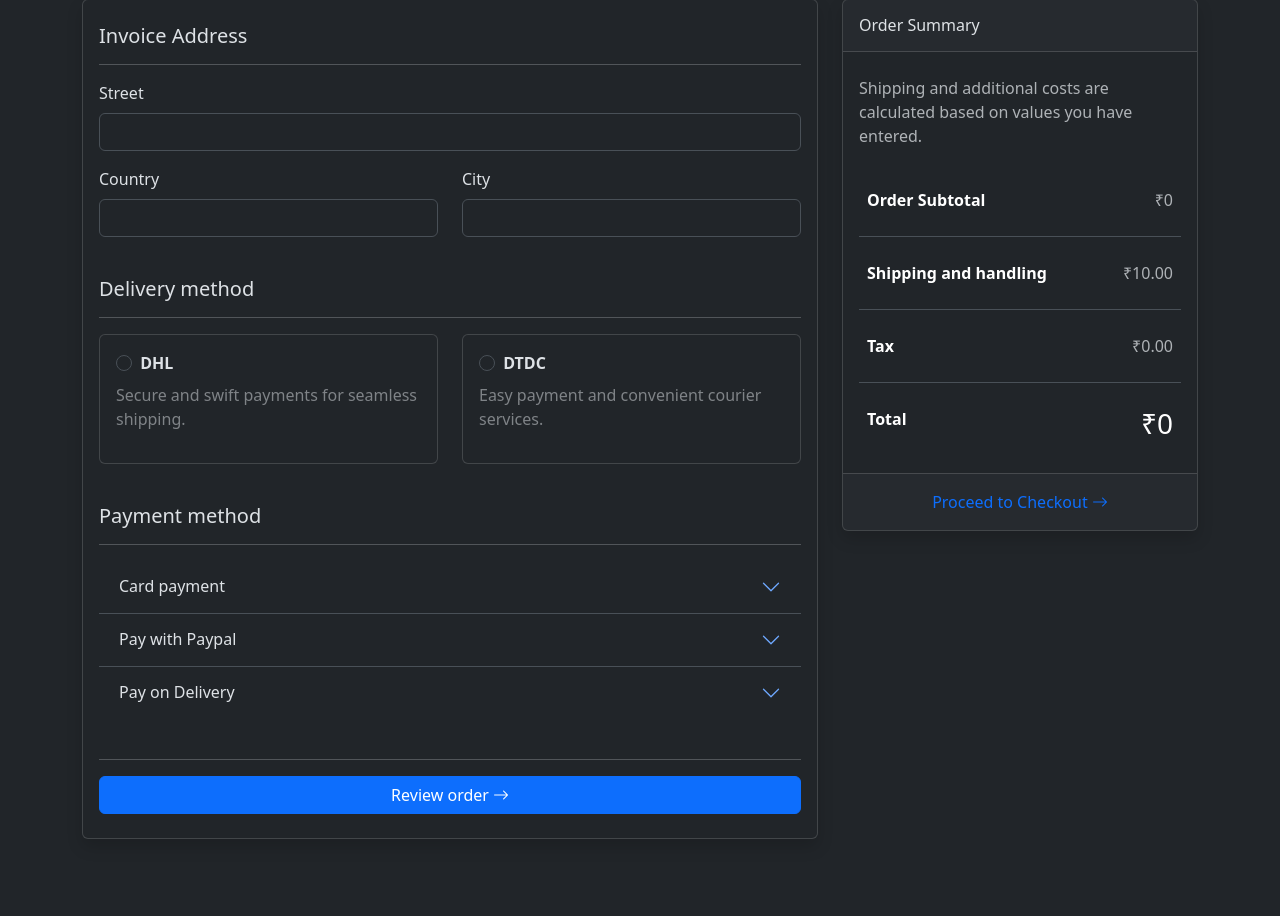
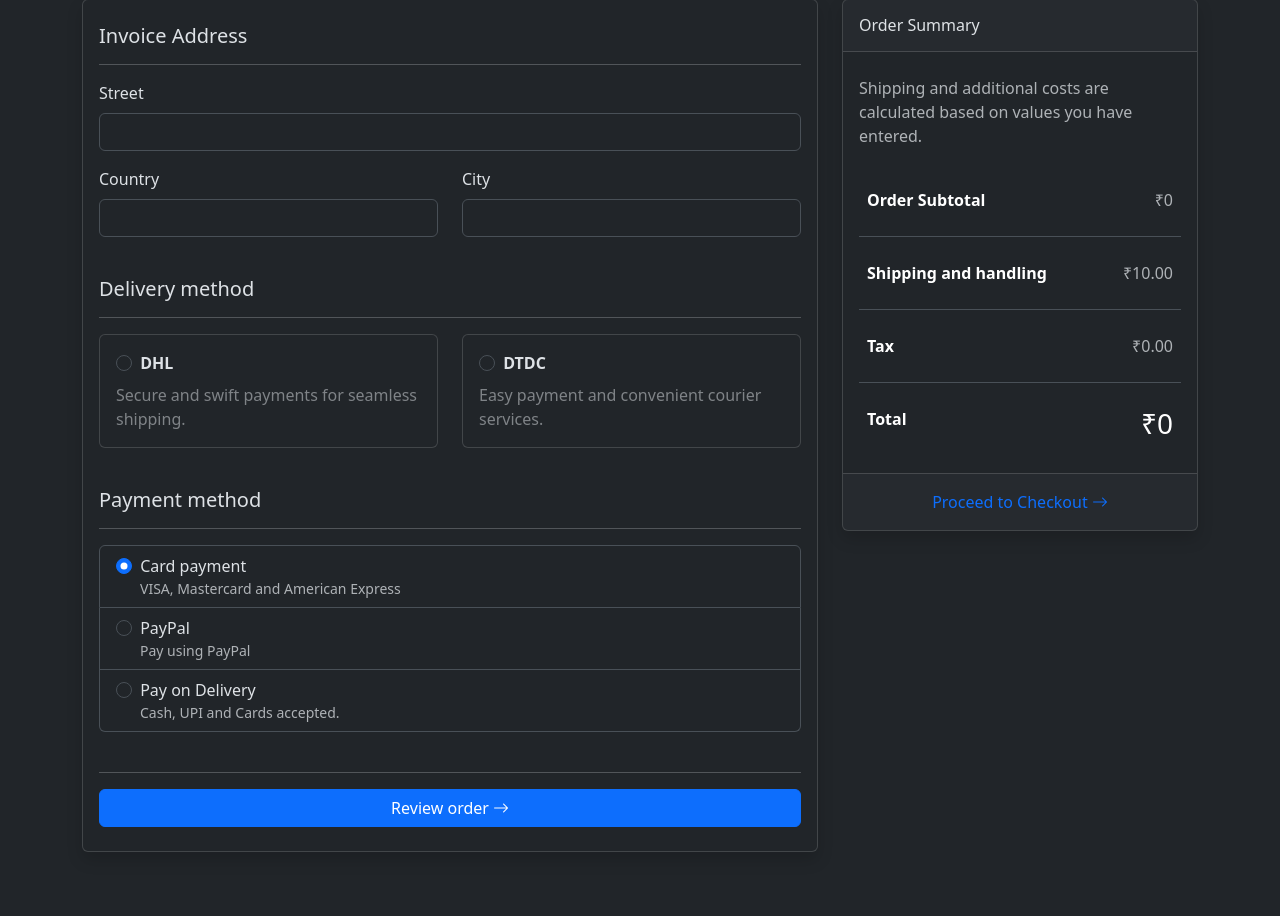
Before and after one commit to henry-jacq/eazycart, a Flask app: page /checkout in a window 1280 px wide. Shown: the part 284-1200 px from the top of the page. Before the commit the page ends 1123 px from the top, so only its background shows below. Run offline with Flask 3, Linux system fonts and the light colour scheme.

Commit message:
Change: checkout page updated

```diff
--- a/templates/checkout.html
+++ b/templates/checkout.html
@@ -16,7 +16,7 @@
                         <div class="row">
                             <div class="col-12 mb-3">
                                 <label for="invoice-street" class="form-label">Street</label>
-                                <input type="email" class="form-control" id="invoice-street">
+                                <input type="text" class="form-control" id="invoice-street">
                             </div>
                             <div class="col-md-6 mb-3">
                                 <label for="invoice-country" class="form-label">Country</label>
@@ -32,25 +32,22 @@
                         <h5 class="fw-normal mt-2 mb-3">Delivery method</h5>
                         <hr>
                         <div class="row">
-                            <div class="col-sm-12 col-md-6">
-                                <div id="dhl-card" class="card mb-4 active">
+                            <div class="col-md-12 col-lg-6">
+                                <div id="dhl-card" class="card mb-4">
                                     <div class="card-body" role="button">
-                                        <p class="m-0">
-                                            <input id="dhl-payment" class="form-check-input me-1" type="radio">
-                                            <label class="form-label fw-semibold" for="dhl-payment">DHL</label>
-                                            <p class="form-label text-body-tertiary m-0">Secure and swift payments for seamless shipping.
-                                            </p>
+                                        <input id="dhl-payment" class="form-check-input me-1" type="radio" name="delivery-method">
+                                        <label class="form-label fw-semibold" for="dhl-payment">DHL</label>
+                                        <p class="form-label text-body-tertiary m-0">Secure and swift payments for seamless shipping.
                                         </p>
                                     </div>
                                 </div>
                             </div>
-                            <div class="col-sm-12 col-md-6">
+                            <div class="col-md-12 col-lg-6">
                                 <div id="dtdc-card" class="card mb-4">
                                     <div class="card-body" role="button">
-                                        <p class="m-0">
-                                            <input id="dtdc-payment" class="form-check-input me-1" type="radio">
-                                            <label class="form-label fw-semibold" for="dtdc-payment">DTDC</label>
-                                            <p class="form-label text-body-tertiary m-0">Easy payment and convenient courier services.</p>
+                                        <input id="dtdc-payment" class="form-check-input me-1" type="radio" name="delivery-method">
+                                        <label class="form-label fw-semibold" for="dtdc-payment">DTDC</label>
+                                        <p class="form-label text-body-tertiary m-0">Easy payment and convenient courier services.
                                         </p>
                                     </div>
                                 </div>
@@ -60,97 +57,23 @@
                     <div class="payment-method mb-4">
                         <h5 class="fw-normal mb-3">Payment method</h5>
                         <hr>
-                        <div class="accordion accordion-flush" id="paymentAccordion">
-                            <div class="accordion-item">
-                                <h2 class="accordion-header">
-                                    <button class="accordion-button bg-transparent text-body collapsed" type="button" data-bs-toggle="collapse" data-bs-target="#flush-collapseOne" aria-expanded="false" aria-controls="flush-collapseOne">
-                                    Card payment
-                                </button>
-                                </h2>
-                                <div id="flush-collapseOne" class="accordion-collapse collapse" data-bs-parent="#paymentAccordion">
-                                    <div class="accordion-body row">
-                                        <div class="col-md-6 mb-2">
-                                            <label for="inputEmail4" class="form-label">Name on card</label>
-                                            <input type="email" class="form-control" id="inputEmail4">
-                                        </div>
-                                        <div class="col-md-6 mb-2">
-                                            <label for="inputPassword4" class="form-label">Card number</label>
-                                            <input type="password" class="form-control" id="inputPassword4">
-                                        </div>
-                                        <div class="col-md-6 mb-2">
-                                            <label for="inputCity" class="form-label">Expiry Date</label>
-                                            <input type="date" class="form-control" id="inputCity">
-                                        </div>
-                                        <div class="col-md-3 mb-2">
-                                            <label for="inputCvcCvv" class="form-label">CVC/CVV</label>
-                                            <input type="text" class="form-control" id="inputCvcCvv">
-                                        </div>
-                                        <div class="col-md-3 mb-2">
-                                            <label for="inputZip" class="form-label">Zip code</label>
-                                            <input type="number" class="form-control" id="inputZip">
-                                        </div>
-                                    </div>
-                                </div>
-                            </div>
-                            <div class="accordion-item">
-                                <h2 class="accordion-header">
-                                    <button class="accordion-button bg-transparent text-body collapsed" type="button" data-bs-toggle="collapse" data-bs-target="#flush-collapseTwo" aria-expanded="false" aria-controls="flush-collapseTwo">
-                                    Pay with Paypal
-                                </button>
-                                </h2>
-                                <div id="flush-collapseTwo" class="accordion-collapse collapse" data-bs-parent="#paymentAccordion">
-                                    <div class="accordion-body">
-                                        <div class="row">
-                                            <div class="col">
-                                                <div class="form-check">
-                                                    <input name="pay-using-paypal" type="radio" id="payment-method-2" class="form-check-input">
-                                                    <label title="" for="payment-method-2" class="form-check-label">
-                                                    <span class="d-block h6 mt-1 mb-3">Pay with PayPal</span>
-                                                    <span class="text-muted text-sm">
-                                                        One morning,
-                                                        when Gregor Samsa woke from troubled dreams, he found himself transformed in
-                                                        his bed into a
-                                                        horrible vermin. He lay on his armour-like back, and if he lifted his head a
-                                                        little he could see
-                                                        his brown belly, slightly domed and divided by arches into stiff sections
-                                                    </span>
-                                                </label>
-                                                </div>
-                                            </div>
-                                        </div>
-                                    </div>
-                                </div>
-                            </div>
-                            <div class="accordion-item">
-                                <h2 class="accordion-header">
-                                    <button class="accordion-button bg-transparent text-body collapsed" type="button" data-bs-toggle="collapse" data-bs-target="#flush-collapseThree" aria-expanded="false" aria-controls="flush-collapseThree">
-                                    Pay on Delivery
-                                </button>
-                                </h2>
-                                <div id="flush-collapseThree" class="accordion-collapse collapse" data-bs-parent="#paymentAccordion">
-                                    <div class="accordion-body">
-                                        <div class="row">
-                                            <div class="col">
-                                                <div class="form-check">
-                                                    <input name="pay-on-delivery" type="radio" id="payment-method-3" class="form-check-input">
-                                                    <label for="payment-method-3" class="form-check-label">
-                                                    <span class="d-block h6 mt-1 mb-3">Pay on Delivery</span>
-                                                    <span class="text-muted text-sm">
-                                                        One morning,
-                                                        when Gregor Samsa woke from troubled dreams, he found himself transformed in
-                                                        his bed into a
-                                                        horrible vermin. He lay on his armour-like back, and if he lifted his head a
-                                                        little he could see
-                                                        his brown belly, slightly domed and divided by arches into stiff sections
-                                                    </span>
-                                                </label>
-                                                </div>
-                                            </div>
-                                        </div>
-                                    </div>
-                                </div>
-                            </div>
-                        </div>
+                        <ul class="list-group">
+                            <li class="list-group-item">
+                                <input class="form-check-input me-1" type="radio" name="listGroupRadio" value="" id="cardRadio" checked>
+                                <label class="form-check-label stretched-link" for="cardRadio">Card payment</label>
+                                <p class="form-text ms-4 m-0">VISA, Mastercard and American Express</p>
+                            </li>
+                            <li class="list-group-item">
+                                <input class="form-check-input me-1" type="radio" name="listGroupRadio" value="" id="paypalRadio">
+                                <label class="form-check-label stretched-link" for="paypalRadio">PayPal</label>
+                                <p class="form-text ms-4 m-0">Pay using PayPal</p>
+                            </li>
+                            <li class="list-group-item">
+                                <input class="form-check-input me-1" type="radio" name="listGroupRadio" value="" id="podRadio">
+                                <label class="form-check-label stretched-link" for="podRadio">Pay on Delivery</label>
+                                <p class="form-text ms-4 m-0">Cash, UPI and Cards accepted.</p>
+                            </li>
+                        </ul>
                     </div>
                 </form>
                 <hr>
```
